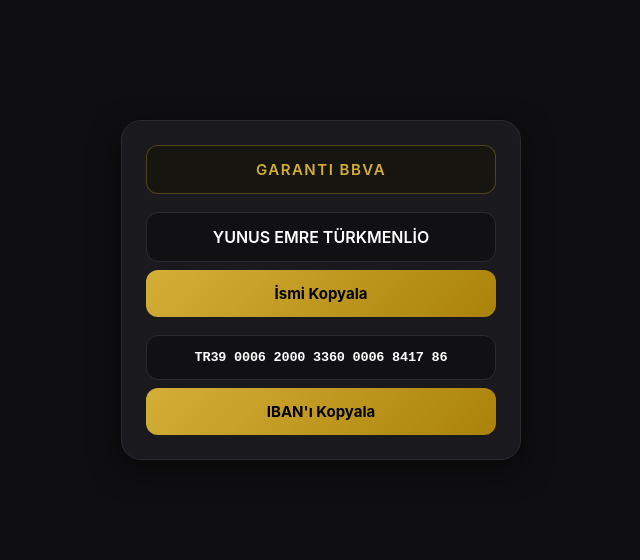
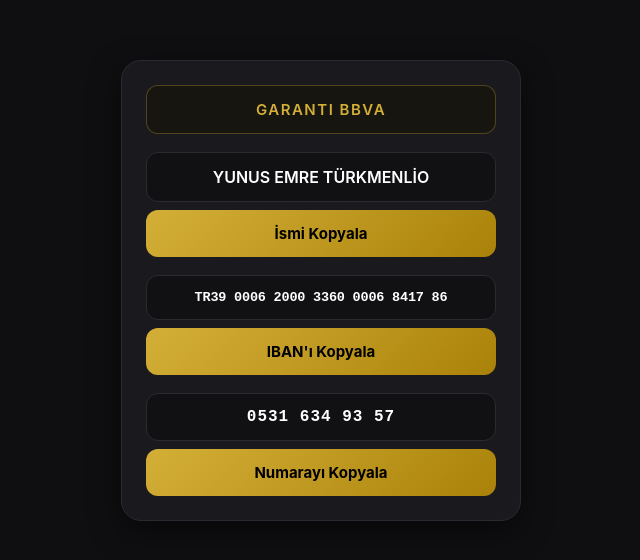
Before and after one commit to NFCdustry/IBAN, a plain HTML site: page index.html in a window 1280 px wide. Shown: the part 110-670 px from the top of the page, without its empty margins (319-959 px from the left). Drawn offline with Linux system fonts and the light colour scheme.

Commit message:
Update index.html

```diff
--- a/index.html
+++ b/index.html
@@ -3,7 +3,7 @@
 <head>
     <meta charset="UTF-8">
     <meta name="viewport" content="width=device-width, initial-scale=1.0">
-    <!-- Safari'nin IBAN'ı telefon numarası sanıp mavi yapmasını engeller -->
+    <!-- Safari'nin otomatik mavi yapmasını engeller -->
     <meta name="format-detection" content="telephone=no">
     <title>Kopyala</title>
     <style>
@@ -60,17 +60,18 @@
         }
         .iban-box {
             font-family: monospace;
-            font-size: 13.5px; /* Tek satıra tam sığması için optimize edildi */
+            font-size: 13.5px;
             color: #ffffff !important;
             letter-spacing: -0.2px;
             white-space: nowrap;
             overflow: hidden;
             text-overflow: ellipsis;
         }
-        /* Safari link rengini zorla beyaz yapar */
-        .iban-box a {
+        .phone-box {
+            font-family: monospace;
+            font-size: 16px;
             color: #ffffff !important;
-            text-decoration: none !important;
+            letter-spacing: 1px;
         }
         .btn {
             background: linear-gradient(135deg, #d4af37, #aa820a);
@@ -113,19 +114,25 @@
 <body>
 
     <div class="container">
-        <!-- Banka Adı -->
+        <!-- 1. Banka Adı (Bilgi) -->
         <div class="box bank-info">GARANTI BBVA</div>
 
-        <!-- İsim Kutusu ve Butonu -->
+        <!-- 2. İsim Kutusu ve Butonu -->
         <div class="group">
             <div class="box" id="nameText">YUNUS EMRE TÜRKMENLİO</div>
             <button class="btn" onclick="copyText('nameText', 'İsim Kopyalandı!')">İsmi Kopyala</button>
         </div>
 
-        <!-- IBAN Kutusu ve Butonu -->
+        <!-- 3. IBAN Kutusu ve Butonu -->
         <div class="group">
             <div class="box iban-box" id="ibanText">TR39 0006 2000 3360 0006 8417 86</div>
             <button class="btn" onclick="copyText('ibanText', 'IBAN Kopyalandı!')">IBAN'ı Kopyala</button>
+        </div>
+
+        <!-- 4. Telefon Kutusu ve Butonu -->
+        <div class="group">
+            <div class="box phone-box" id="phoneText">0531 634 93 57 </div>
+            <button class="btn" onclick="copyText('phoneText', 'Numara Kopyalandı!')">Numarayı Kopyala</button>
         </div>
     </div>
 
@@ -134,7 +141,12 @@
     <script>
         function copyText(elementId, message) {
             const text = document.getElementById(elementId).innerText.trim();
-            const cleanText = elementId === 'ibanText' ? text.replace(/\s/g, '') : text;
+
+            // IBAN veya Telefon kopyalanırken boşlukları temizler
+            let cleanText = text;
+            if (elementId === 'ibanText' || elementId === 'phoneText') {
+                cleanText = text.replace(/\s/g, '');
+            }
 
             if (navigator.clipboard && window.isSecureContext) {
                 navigator.clipboard.writeText(cleanText).then(() => {
```
